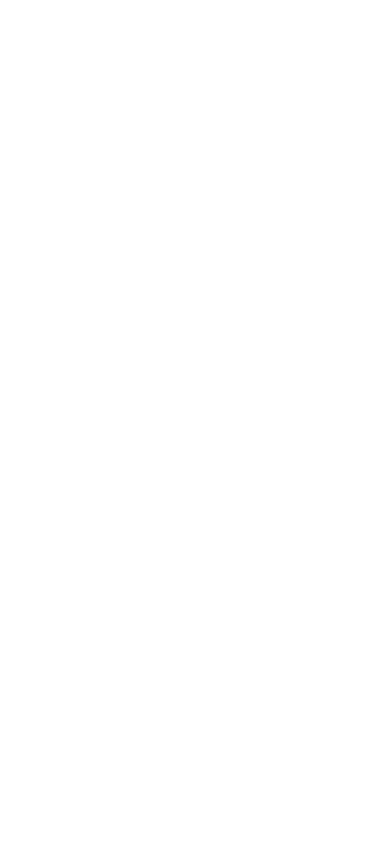
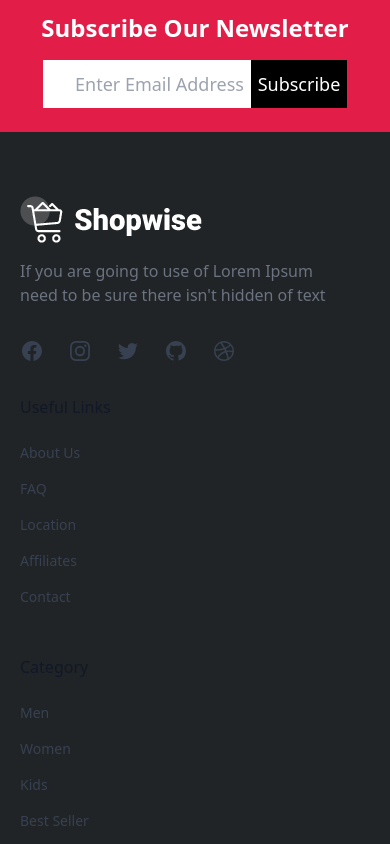
Before and after one commit to EphraimYoussef/Front-End-Project, a Next.js app: page /cart in a window 390 px wide. Shown: the part 920-1764 px from the top of the page. Before the commit the page ends 844 px from the top, so only its background shows below. Built offline with nearby package versions, Linux system fonts and the light colour scheme.

Commit message:
Responsive Footer

```diff
--- a/src/app/layout.js
+++ b/src/app/layout.js
@@ -19,8 +19,8 @@
         <Provider store={store}>
           <PersistGate loading={null} persistor={persistor}>
             <Navbar path={router}/>
-              {/* { children } */}
-            {/* <Footer/> */}
+              { children }
+            <Footer/>
           </PersistGate>
         </Provider>
       </body>
--- a/src/components/shared/Footer.jsx
+++ b/src/components/shared/Footer.jsx
@@ -3,7 +3,7 @@
 const Footer = () => {
   return (
     <>
-      <div className=" con flex  h-36 w-full bg-rose-600 justify-between items-center px-36 max-md:px-10 max-md:py-6 max-md:flex-col max-md:items-start max-lg:px-10">
+      <div className=" con flex  h-36 w-full bg-rose-600 justify-between items-center px-36 max-md:px-10 max-md:py-6 max-md:flex-col max-lg:px-10">
         <p className='text-white text-2xl font-bold flex'> Subscribe Our Newsletter </p>
         <div className='flex shrink'>
             <input type="email" className=" w-96 h-12 ps-8 text-lg outline-none text-black max-lg:w-52" placeholder="Enter Email Address" required />
@@ -11,8 +11,8 @@
         </div>
       </div>
       <footer style={{background:"rgb(33, 36, 38)"}}>
-        <div className="mx-36 max-w-screen-xl space-y-8 py-16 lg:space-y-16  max-md:px-10">
-          <div className="grid grid-cols-1 gap-8 lg:grid-cols-3">
+        <div className="mx-36 max-w-screen-xl space-y-8 py-16 max-lg:mx-5">
+          <div className="grid grid-cols-1 gap-8 lg:grid-cols-3 ">
             <div>
               <img className="text-teal-600 dark:text-teal-300" src='logo_light.png'/>
 
@@ -116,7 +116,7 @@
               </ul>
             </div>
 
-            <div className="grid grid-cols-1 gap-8 sm:grid-cols-2 lg:col-span-2 lg:grid-cols-4">
+            <div className="grid grid-cols-1 gap-8 sm:grid-cols-2 lg:col-span-2 lg:grid-cols-4 max-md:gap-12">
               <div>
                 <p className="font-medium text-gray-900 dark:text-white">Useful Links</p>
 
```
